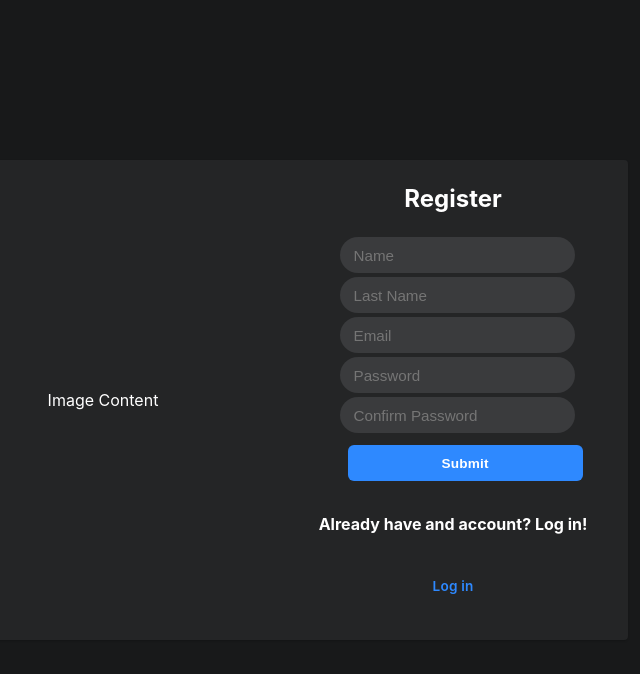
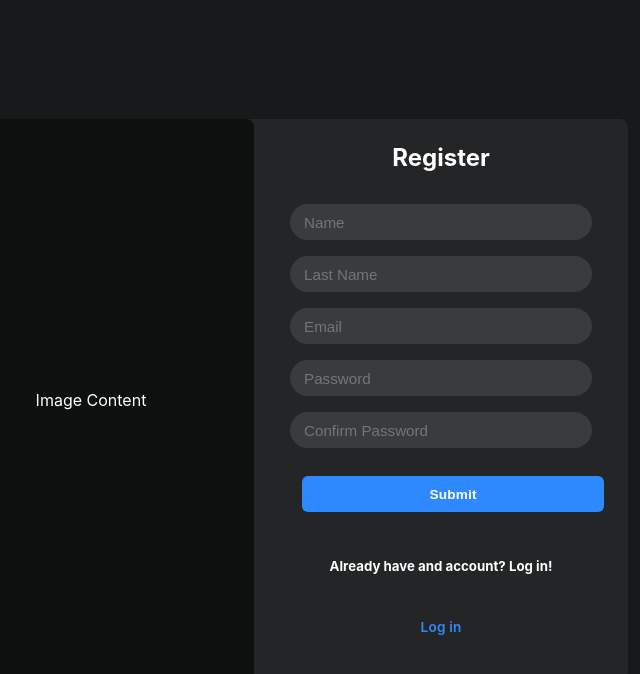
Before and after one commit to SilvaMtz/income_ui, a React (Create React App) app: page /register in a window 1280 px wide. Shown: the top 674 px of the page, without its empty margins (362-1002 px from the left). Built offline with nearby package versions, Linux system fonts and the light colour scheme.

Commit message:
form and svg images

```diff
--- /dev/null
+++ b/src/components/Form/Form.js
@@ -0,0 +1,13 @@
+import React from 'react';
+import classes from './Form.module.css';
+
+const Form = (props) => {
+
+  return (
+    <form className={classes['form']}>
+      {props.children}
+    </form>
+  );
+}
+
+export default Form;
--- /dev/null
+++ b/src/components/Form/Form.module.css
@@ -0,0 +1,11 @@
+.form {
+  padding: 12px;
+  box-sizing: border-box;
+  width: 100%;
+  display: flex;
+  flex-direction: column;
+}
+
+.form > div {
+  margin-bottom: 16px;
+}
--- a/src/components/Input/Input.module.css
+++ b/src/components/Input/Input.module.css
@@ -1,6 +1,6 @@
 .input {
   width: 100%;
-  margin: 4px;
+  margin-bottom: 16px;
   height: 36px;
   background-color: #3A3B3D;
   border-radius: 18px;
--- a/src/components/PanelCard/PanelCard.module.css
+++ b/src/components/PanelCard/PanelCard.module.css
@@ -1,7 +1,7 @@
 /* Base class for Panel Card containing default values */
 .panel-card {
   display: flex;
-  border-radius: 4px;
+  border-radius: 8px;
   box-sizing: border-box;
   margin: 12px;
   background-color: #242526;
--- a/src/containers/Auth/AuthCard/AuthCard.js
+++ b/src/containers/Auth/AuthCard/AuthCard.js
@@ -11,7 +11,7 @@ const AuthCard = (props) => {
 
   let imageBoxClassList = [
     classes['card-box'],
-    classes['children-card-box']
+    classes['image-card-box']
   ]
 
   return (
--- a/src/containers/Auth/AuthCard/AuthCard.module.css
+++ b/src/containers/Auth/AuthCard/AuthCard.module.css
@@ -19,13 +19,13 @@
   display: flex;
   flex-direction: column;
   flex: 1;
-  flex-basis: 1;
   justify-content: space-evenly;
   align-items: center;
 }
 
 .image-card-box {
   background-color: #0e0f0f;
+  border-radius: 8px;
 }
 
 .children-card-box {
--- a/src/containers/Auth/Register/Register.js
+++ b/src/containers/Auth/Register/Register.js
@@ -4,6 +4,7 @@ import classes from './Register.module.css';
 import Input from '../../../components/Input/Input';
 import AuthCard from '../AuthCard/AuthCard';
 import ActionButton from '../../../components/ActionButton/ActionButton';
+import Form from '../../../components/Form/Form';
 
 const Register = (props) => {
   const [firstName, setFirstName] = useState('');
@@ -40,7 +41,7 @@ const Register = (props) => {
         last_name: lastName,
         email: email,
         password: password,
-        password_confirmation: password,
+        password_confirmation: passwordConfirmation,
       },
     };
     console.log(dummyData);
@@ -49,7 +50,7 @@ const Register = (props) => {
   return (
     <div className={classes['register-container']}>
       <AuthCard maxWidth={700} formLabel="Register">
-        <form>
+        <Form>
           <Input placeholder="Name" />
           <Input placeholder="Last Name" />
           <Input placeholder="Email" />
@@ -58,8 +59,8 @@ const Register = (props) => {
           <ActionButton onClick={handleDummySubmit} fill={true} color="primary">
             Submit
           </ActionButton>
-        </form>
-        <h4>Already have and account? Log in!</h4>
+        </Form>
+        <h5>Already have and account? Log in!</h5>
         <ActionButton href="/login" label="Log in" />
       </AuthCard>
     </div>
```
Also changed, not shown: src/assets/images/undraw_account.svg (added), src/assets/images/undraw_authentication.svg (added).
